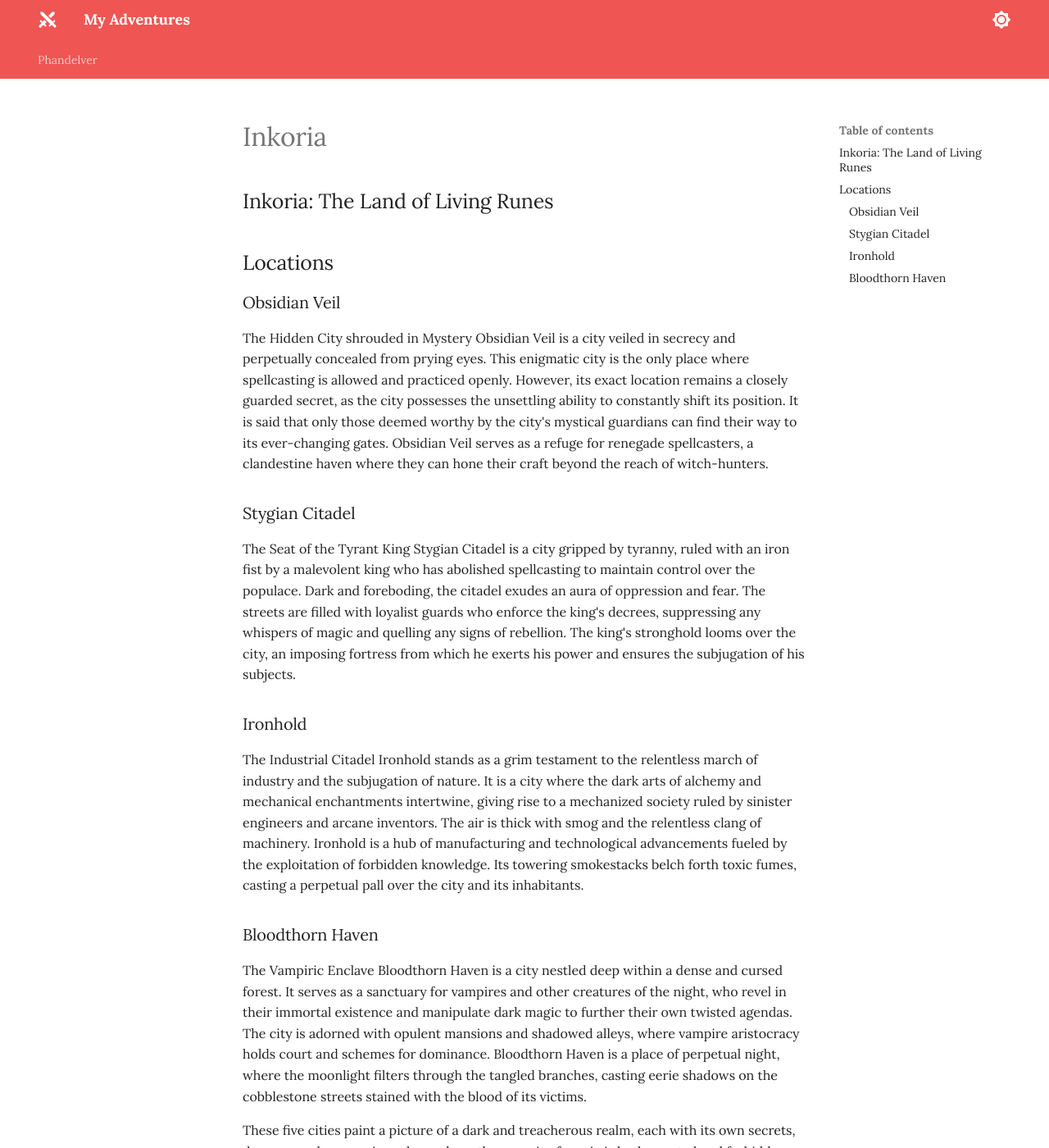
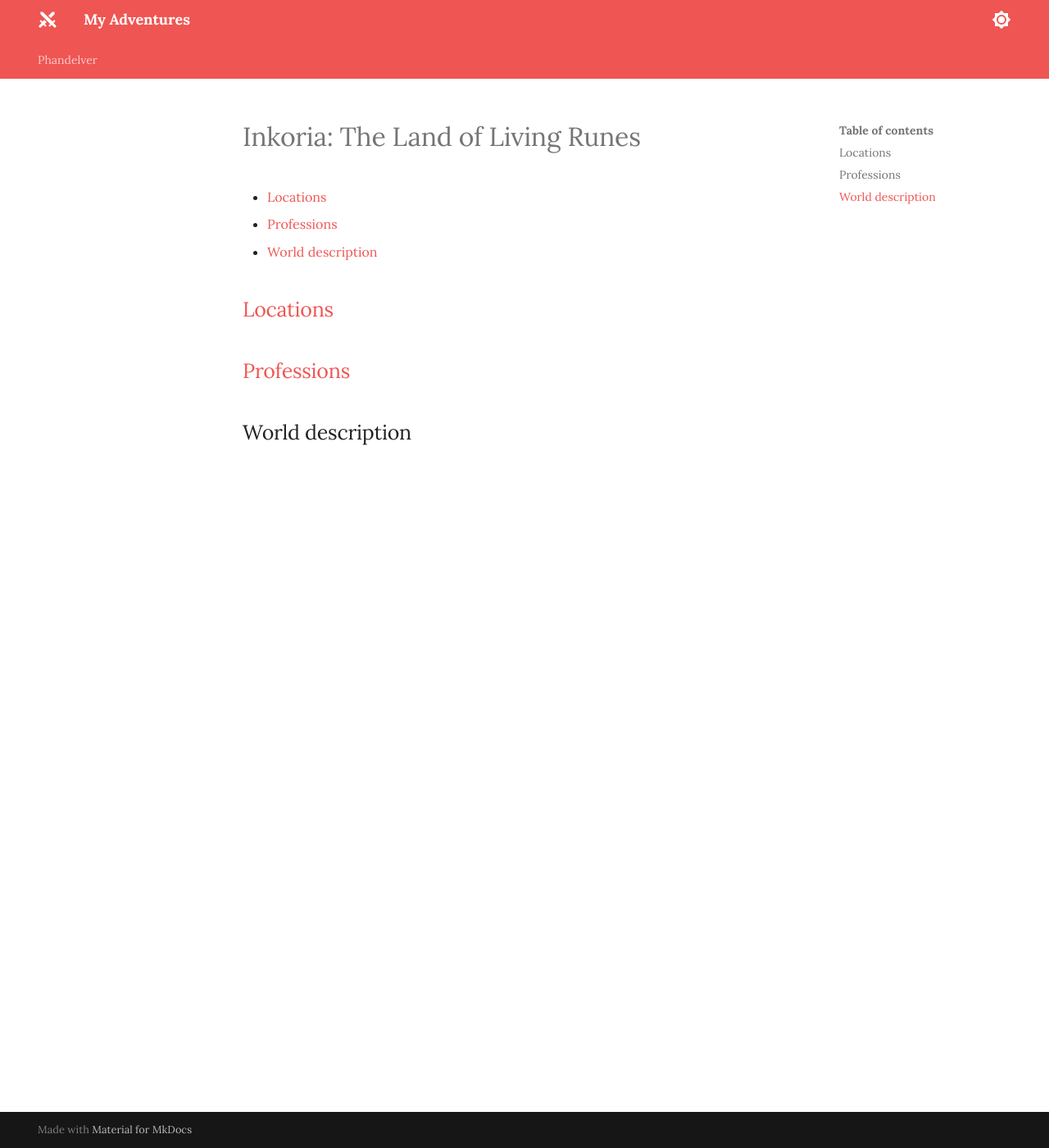
Before and after one commit to jonasmcferreira/adventures, an MkDocs documentation site: the page built from docs/inkoria/00.md, in a window 1280 px wide and 1400 px high. Shown: the whole window at 82% size. Built offline with MkDocs 1.6.1 and Material for MkDocs 9.7.7, drawn with Linux system fonts in a browser that asks for light colours; some of the changed text lies outside the part shown.

Commit message:
modified docs/inkoria/00.md added docs/inkoria/locations.md added docs/inkoria/professions.md

```diff
--- a/docs/inkoria/00.md
+++ b/docs/inkoria/00.md
@@ -1,20 +1,12 @@
-# Inkoria
+# Inkoria: The Land of Living Runes
 
-## Inkoria: The Land of Living Runes
-
-## Locations
-
-### Obsidian Veil
- The Hidden City shrouded in Mystery Obsidian Veil is a city veiled in secrecy and perpetually concealed from prying eyes. This enigmatic city is the only place where spellcasting is allowed and practiced openly. However, its exact location remains a closely guarded secret, as the city possesses the unsettling ability to constantly shift its position. It is said that only those deemed worthy by the city's mystical guardians can find their way to its ever-changing gates. Obsidian Veil serves as a refuge for renegade spellcasters, a clandestine haven where they can hone their craft beyond the reach of witch-hunters.
-
-### Stygian Citadel
- The Seat of the Tyrant King Stygian Citadel is a city gripped by tyranny, ruled with an iron fist by a malevolent king who has abolished spellcasting to maintain control over the populace. Dark and foreboding, the citadel exudes an aura of oppression and fear. The streets are filled with loyalist guards who enforce the king's decrees, suppressing any whispers of magic and quelling any signs of rebellion. The king's stronghold looms over the city, an imposing fortress from which he exerts his power and ensures the subjugation of his subjects.
-
-### Ironhold
- The Industrial Citadel Ironhold stands as a grim testament to the relentless march of industry and the subjugation of nature. It is a city where the dark arts of alchemy and mechanical enchantments intertwine, giving rise to a mechanized society ruled by sinister engineers and arcane inventors. The air is thick with smog and the relentless clang of machinery. Ironhold is a hub of manufacturing and technological advancements fueled by the exploitation of forbidden knowledge. Its towering smokestacks belch forth toxic fumes, casting a perpetual pall over the city and its inhabitants.
-
-### Bloodthorn Haven
- The Vampiric Enclave Bloodthorn Haven is a city nestled deep within a dense and cursed forest. It serves as a sanctuary for vampires and other creatures of the night, who revel in their immortal existence and manipulate dark magic to further their own twisted agendas. The city is adorned with opulent mansions and shadowed alleys, where vampire aristocracy holds court and schemes for dominance. Bloodthorn Haven is a place of perpetual night, where the moonlight filters through the tangled branches, casting eerie shadows on the cobblestone streets stained with the blood of its victims.
+- [Locations](#locations)
+- [Professions](#professions)
+- [World description](#world-description)
 
 
-These five cities paint a picture of a dark and treacherous realm, each with its own secrets, dangers, and oppressive rulers, where the pursuit of magic is both coveted and forbidden, and where power and survival intertwine in a delicate dance of darkness.
+## [Locations](locations.md)
+
+## [Professions](professions.md)
+
+## World description
```
Also changed, not shown: docs/inkoria/locations.md (added, +11 -0 lines), docs/inkoria/professions.md (added).
